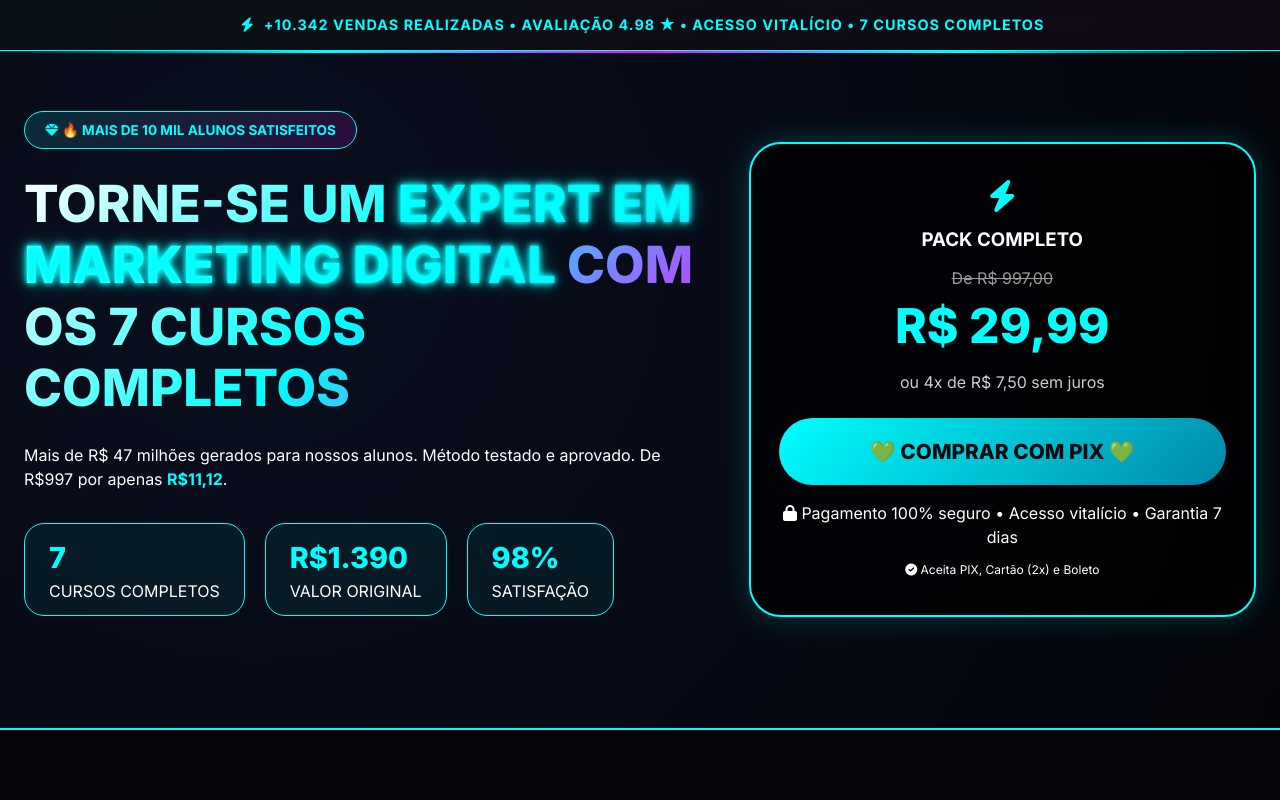
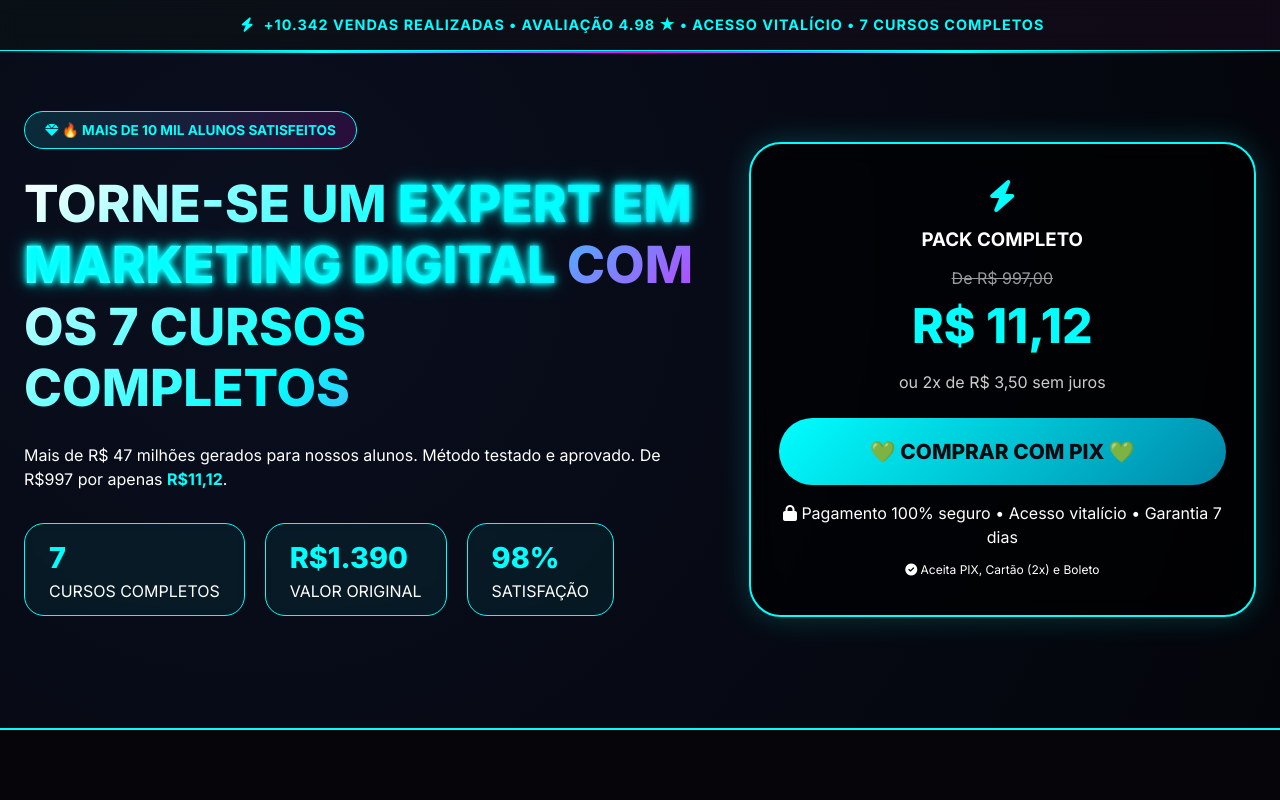
Before and after one commit to enzorany651-ux/FextterX, a plain HTML site: page index.html in a window 1280 px wide. Shown: the top 800 px of the page. Drawn offline with Linux system fonts and the light colour scheme.

Commit message:
Revise NEON ACADEMY HTML structure and content
Updated the HTML structure and content for the NEON ACADEMY page, including changes to the title, pricing, and course information.

```diff
--- a/index.html
+++ b/index.html
@@ -358,8 +358,8 @@
         <i class="fas fa-bolt" style="font-size: 2rem; color:#0ff;"></i>
         <h3 style="margin: 12px 0;">PACK COMPLETO</h3>
         <div><span style="text-decoration: line-through; opacity:0.6;">De R$ 997,00</span></div>
-        <div class="price-big">R$ 29,99</div>
-        <div class="installment">ou 4x de R$ 7,50 sem juros</div>
+        <div class="price-big">R$ 11,12</div>
+        <div class="installment">ou 2x de R$ 3,50 sem juros</div>
 
         <!-- 🔥 BOTÃO COM SEU LINK DA KIWIFY -->
         <a href="https://pay.kiwify.com.br/qsQmomF" target="_blank" class="btn-pix" id="btnComprar">
```
